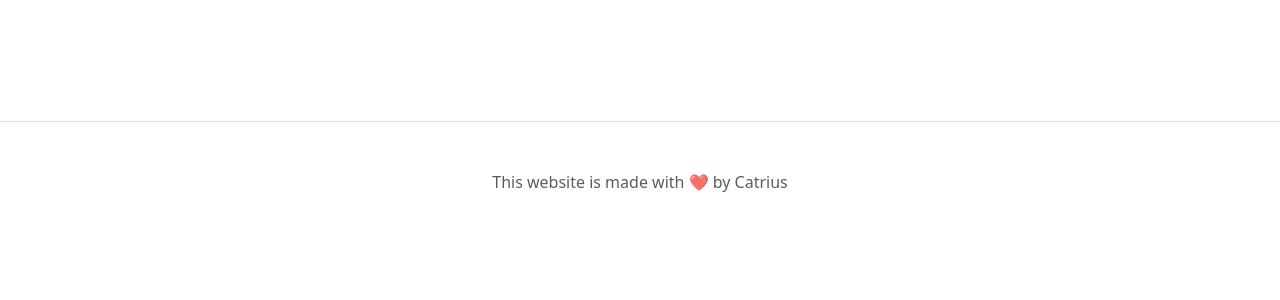
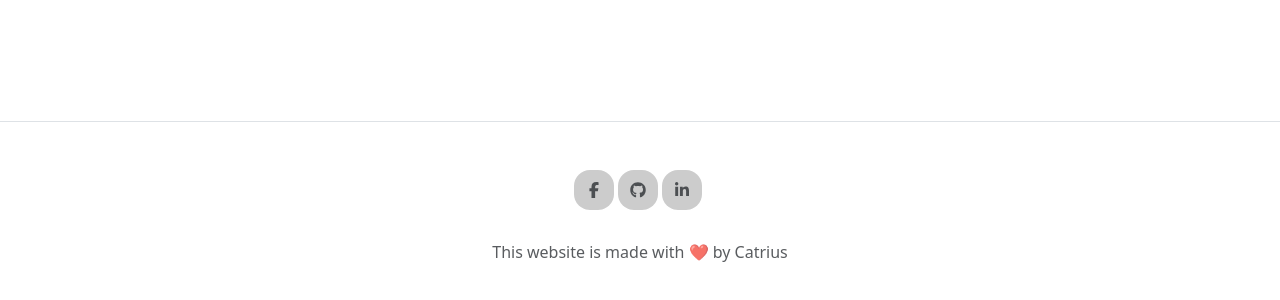
Before and after one commit to catrius/catrius-blog-2, a React (Create React App) app: page / in a window 1280 px wide. Shown: the part 808-1108 px from the top of the page. Before the commit the page ends 1066 px from the top, so only its background shows below. Built offline with nearby package versions, Linux system fonts and the light colour scheme; no server answers.

Commit message:
Footer - Social links

```diff
--- a/package.json
+++ b/package.json
@@ -3,6 +3,9 @@
   "version": "0.1.0",
   "private": true,
   "dependencies": {
+    "@fortawesome/fontawesome-svg-core": "^6.4.2",
+    "@fortawesome/free-brands-svg-icons": "^6.4.2",
+    "@fortawesome/react-fontawesome": "^0.2.0",
     "@reduxjs/toolkit": "^1.9.5",
     "axios": "^1.5.0",
     "bootstrap": "^5.3.1",
--- a/src/components/Footer/index.jsx
+++ b/src/components/Footer/index.jsx
@@ -1,5 +1,8 @@
 import React from 'react';
 import { Col, Container, Row } from 'react-bootstrap';
+import { FontAwesomeIcon } from '@fortawesome/react-fontawesome';
+import { faFacebookF, faGithub, faLinkedinIn } from '@fortawesome/free-brands-svg-icons';
+import './style.scss';
 
 function Footer() {
   return (
@@ -7,9 +10,40 @@ function Footer() {
       <Container>
         <Row className="justify-content-center">
           <Col lg={7} className="text-center">
-            <p className="text-muted">
-              This website is made with ❤️ by Catrius
-            </p>
+            <div className="mb-4">
+              <a
+                href="https://www.facebook.com/catriuspham/"
+                target="_blank"
+                rel="noreferrer"
+                className="social-link text-decoration-none me-1"
+                aria-label="Facebook"
+              >
+                <FontAwesomeIcon icon={faFacebookF} />
+              </a>
+              <a
+                href="https://github.com/catrius"
+                target="_blank"
+                rel="noreferrer"
+                className="social-link text-decoration-none me-1"
+                aria-label="Github"
+              >
+                <FontAwesomeIcon icon={faGithub} />
+              </a>
+              <a
+                href="https://www.linkedin.com/in/catrius-pham/"
+                target="_blank"
+                rel="noreferrer"
+                className="social-link text-decoration-none me-1"
+                aria-label="Linkedin"
+              >
+                <FontAwesomeIcon icon={faLinkedinIn} />
+              </a>
+            </div>
+            <div className="mb-4">
+              <p className="text-muted">
+                This website is made with ❤️ by Catrius
+              </p>
+            </div>
           </Col>
         </Row>
       </Container>
--- /dev/null
+++ b/src/components/Footer/style.scss
@@ -0,0 +1,26 @@
+@import "bootstrap/scss/functions";
+@import "bootstrap/scss/variables";
+@import "bootstrap/scss/mixins";
+
+footer {
+  .social-link {
+    display: inline-block;
+    width: 40px;
+    height: 40px;
+    background: #ccc;
+    border-radius: 40%;
+    position: relative;
+    color: $text-muted;
+
+    &:hover {
+      background: #aaa;
+    }
+
+    svg {
+      position: absolute;
+      top: 50%;
+      left: 50%;
+      transform: translate(-50%, -50%);
+    }
+  }
+}
```
Also changed, not shown: 1 other file (tests, documents, lock files or other folders).
